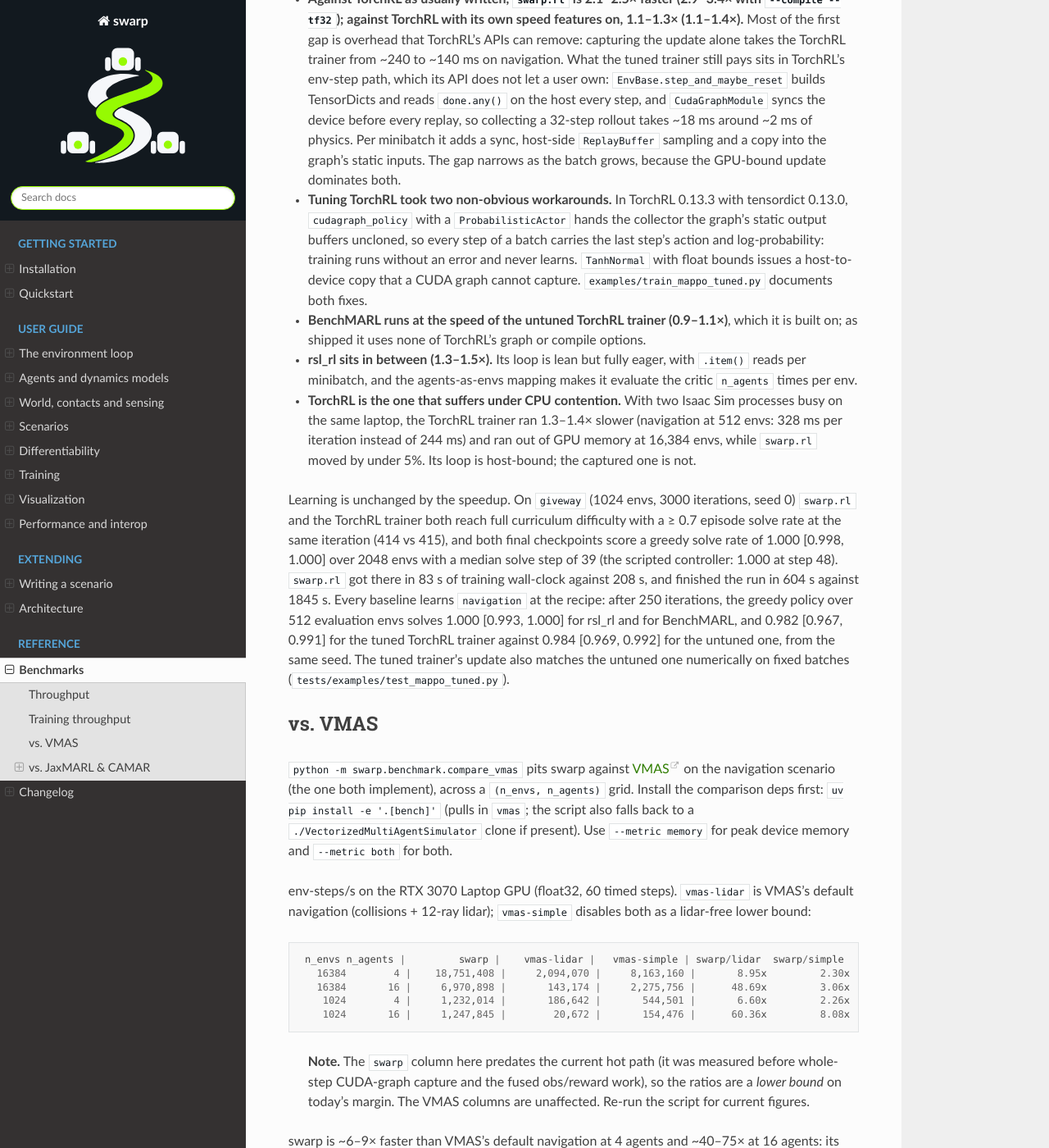
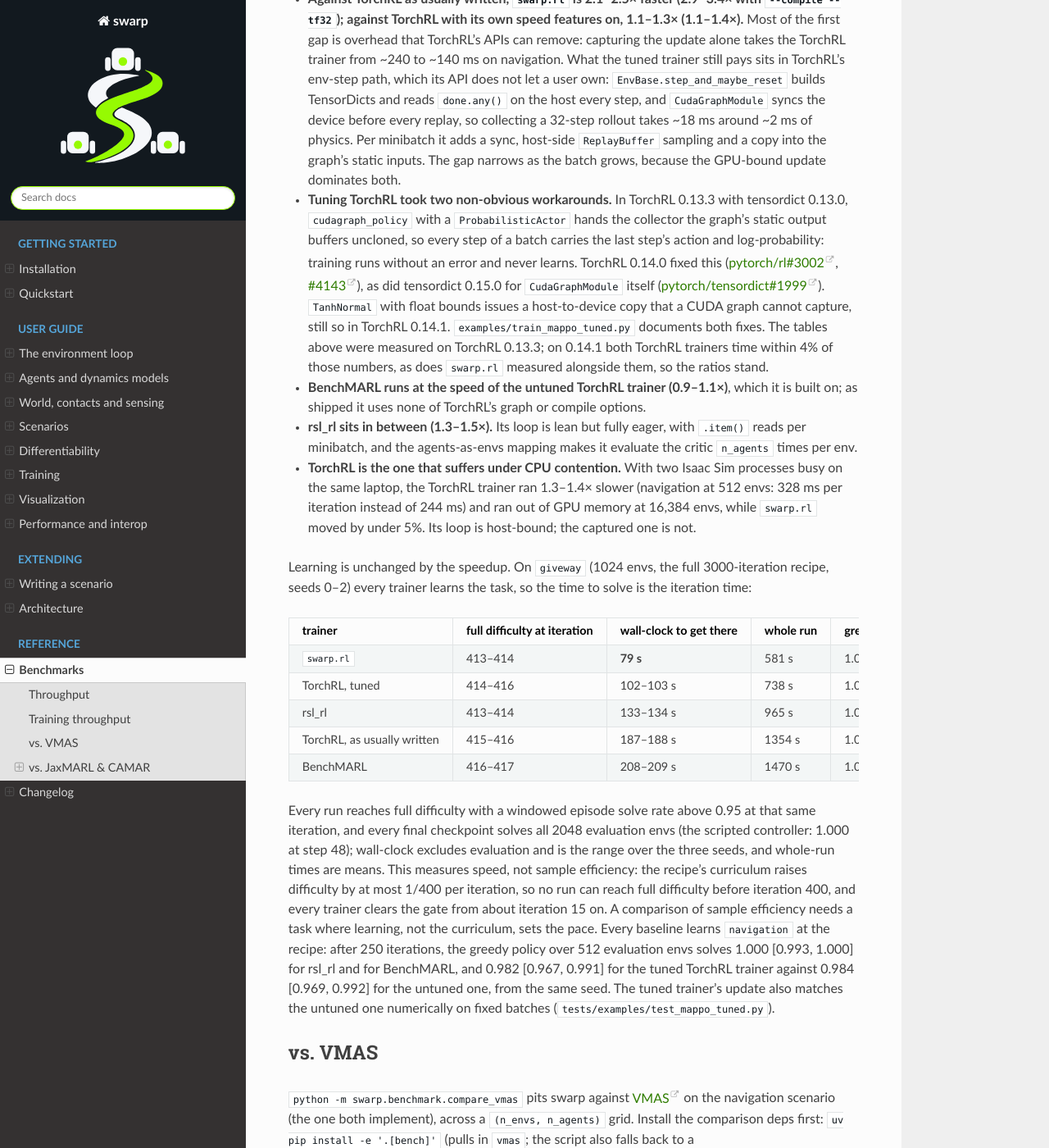
Before and after one commit to ddebenedittis/swarp, a Sphinx documentation site: the page built from docs/benchmarks.md, in a window 1280 px wide and 1400 px high, scrolled down 4003 px. Shown: the whole window at 82% size. Built offline with Sphinx 7.4.7 and the Read the Docs theme 3.1.0, drawn with Linux system fonts in a browser that asks for light colours.

Commit message:
Move to TorchRL 0.14.1 and record the giveway time-to-solve over three seeds
The lockfile now resolves torchrl 0.14.1 and tensordict 0.14.3. TorchRL 0.14.0 fixed the cudagraph_policy aliasing bug (pytorch/rl#4143); the tuned trainer learns on 0.14.1 with or without FreshOutputs, at the same ms/iteration, so it stays for 0.13. Both TorchRL trainers time within 4% of their 0.13.3 numbers, as does swarp.rl alongside them.

Giveway, full recipe, seeds 0-2: every trainer reaches full difficulty at iteration 413-417 and solves all 2048 evaluation envs, so time-to-solve follows iteration time; the curriculum, not learning, sets that iteration.

```diff
--- a/docs/benchmarks.md
+++ b/docs/benchmarks.md
@@ -164,14 +164,25 @@
 
 - **The physics is not the cost.** The simulator is at most 2.7% of any trainer's iteration, so every trainer over swarp is bounded by its own loop and its PPO update. With the overhead gone that update is GPU-bound: 8 epochs through two 256-wide MLPs, ~170 k env-steps/s in fp32 and ~235 k with TF32 matmuls and Inductor-fused elementwise ops, flat in `n_envs`.
 - **Against TorchRL as usually written, `swarp.rl` is 2.1–2.5× faster (2.9–3.4× with `--compile --tf32`); against TorchRL with its own speed features on, 1.1–1.3× (1.1–1.4×).** Most of the first gap is overhead that TorchRL's APIs can remove: capturing the update alone takes the TorchRL trainer from ~240 to ~140 ms on navigation. What the tuned trainer still pays sits in TorchRL's env-step path, which its API does not let a user own: `EnvBase.step_and_maybe_reset` builds TensorDicts and reads `done.any()` on the host every step, and `CudaGraphModule` syncs the device before every replay, so collecting a 32-step rollout takes ~18 ms around ~2 ms of physics. Per minibatch it adds a sync, host-side `ReplayBuffer` sampling and a copy into the graph's static inputs. The gap narrows as the batch grows, because the GPU-bound update dominates both.
-- **Tuning TorchRL took two non-obvious workarounds.** In TorchRL 0.13.3 with tensordict 0.13.0, `cudagraph_policy` with a `ProbabilisticActor` hands the collector the graph's static output buffers uncloned, so every step of a batch carries the last step's action and log-probability: training runs without an error and never learns. `TanhNormal` with float bounds issues a host-to-device copy that a CUDA graph cannot capture. `examples/train_mappo_tuned.py` documents both fixes.
+- **Tuning TorchRL took two non-obvious workarounds.** In TorchRL 0.13.3 with tensordict 0.13.0, `cudagraph_policy` with a `ProbabilisticActor` hands the collector the graph's static output buffers uncloned, so every step of a batch carries the last step's action and log-probability: training runs without an error and never learns. TorchRL 0.14.0 fixed this ([pytorch/rl#3002](https://github.com/pytorch/rl/issues/3002), [#4143](https://github.com/pytorch/rl/pull/4143)), as did tensordict 0.15.0 for `CudaGraphModule` itself ([pytorch/tensordict#1999](https://github.com/pytorch/tensordict/pull/1999)). `TanhNormal` with float bounds issues a host-to-device copy that a CUDA graph cannot capture, still so in TorchRL 0.14.1. `examples/train_mappo_tuned.py` documents both fixes. The tables above were measured on TorchRL 0.13.3; on 0.14.1 both TorchRL trainers time within 4% of those numbers, as does `swarp.rl` measured alongside them, so the ratios stand.
 - **BenchMARL runs at the speed of the untuned TorchRL trainer (0.9–1.1×)**, which it is built on; as shipped it uses none of TorchRL's graph or compile options.
 - **rsl_rl sits in between (1.3–1.5×).** Its loop is lean but fully eager, with `.item()` reads per minibatch, and the agents-as-envs mapping makes it evaluate the critic `n_agents` times per env.
 - **TorchRL is the one that suffers under CPU contention.** With two Isaac Sim processes busy on the same laptop, the TorchRL trainer ran 1.3–1.4× slower (navigation at 512 envs: 328 ms per iteration instead of 244 ms) and ran out of GPU memory at 16,384 envs, while `swarp.rl` moved by under 5%. Its loop is host-bound; the captured one is not.
 
 Learning is unchanged by the speedup.
-On `giveway` (1024 envs, 3000 iterations, seed 0) `swarp.rl` and the TorchRL trainer both reach full curriculum difficulty with a ≥ 0.7 episode solve rate at the same iteration (414 vs 415), and both final checkpoints score a greedy solve rate of 1.000 [0.998, 1.000] over 2048 envs with a median solve step of 39 (the scripted controller: 1.000 at step 48).
-`swarp.rl` got there in 83 s of training wall-clock against 208 s, and finished the run in 604 s against 1845 s.
+On `giveway` (1024 envs, the full 3000-iteration recipe, seeds 0–2) every trainer learns the task, so the time to solve is the iteration time:
+
+| trainer | full difficulty at iteration | wall-clock to get there | whole run | greedy solve rate (2048 envs) | median solve step |
+|---|---|---|---|---|---|
+| `swarp.rl` | 413–414 | **79 s** | 581 s | 1.000 [0.998, 1.000] | 38–41 |
+| TorchRL, tuned | 414–416 | 102–103 s | 738 s | 1.000 | 38–40 |
+| rsl_rl | 413–414 | 133–134 s | 965 s | 1.000 | 38–39 |
+| TorchRL, as usually written | 415–416 | 187–188 s | 1354 s | 1.000 | 39–40 |
+| BenchMARL | 416–417 | 208–209 s | 1470 s | 1.000 | 42 |
+
+Every run reaches full difficulty with a windowed episode solve rate above 0.95 at that same iteration, and every final checkpoint solves all 2048 evaluation envs (the scripted controller: 1.000 at step 48); wall-clock excludes evaluation and is the range over the three seeds, and whole-run times are means.
+This measures speed, not sample efficiency: the recipe's curriculum raises difficulty by at most 1/400 per iteration, so no run can reach full difficulty before iteration 400, and every trainer clears the gate from about iteration 15 on.
+A comparison of sample efficiency needs a task where learning, not the curriculum, sets the pace.
 Every baseline learns `navigation` at the recipe: after 250 iterations, the greedy policy over 512 evaluation envs solves 1.000 [0.993, 1.000] for rsl_rl and for BenchMARL, and 0.982 [0.967, 0.991] for the tuned TorchRL trainer against 0.984 [0.969, 0.992] for the untuned one, from the same seed.
 The tuned trainer's update also matches the untuned one numerically on fixed batches (`tests/examples/test_mappo_tuned.py`).
 
```
Also changed, not shown: CHANGELOG.md (+6 -2 lines), docs/training.md (+1 -1 lines), 2 other files.
